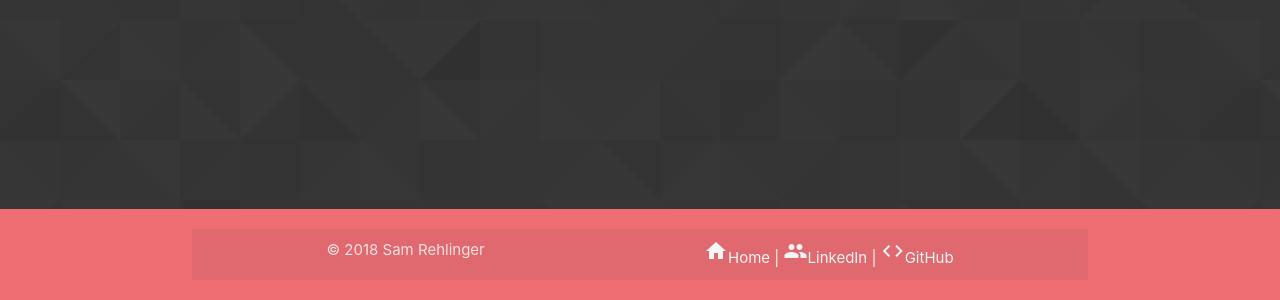
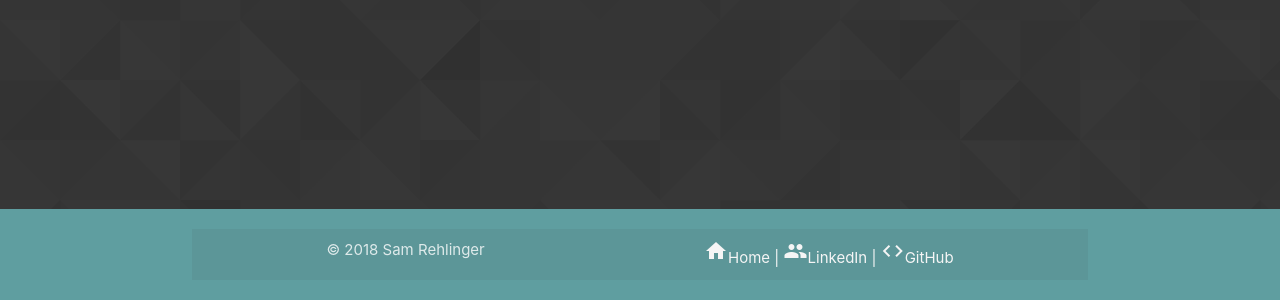
Before and after one commit to Lamuel27/Updated-Portfolio, a plain HTML site: page contact.html in a window 1280 px wide. Shown: the part 1780-2080 px from the top of the page. Drawn offline with nearby package versions, Linux system fonts and the light colour scheme; a web font is replaced by a local one.

Commit message:
footer fix

```diff
--- a/contact.html
+++ b/contact.html
@@ -89,7 +89,7 @@
         <li class="active"><a style="color:white" href="contact.html">3</a></li>
         <li class="disabled"><a href="portfolio.html"><i class="material-icons">chevron_right</i></a></li>
     </ul>
-    <footer class="page-footer">
+    <footer class="page-footer" style="background-color: cadetblue;">
         <div class="container">
             <div class="row">
                 <div class="footer-copyright">
```
Also changed, not shown: index.html (+1 -1 lines), portfolio.html (+1 -1 lines).
